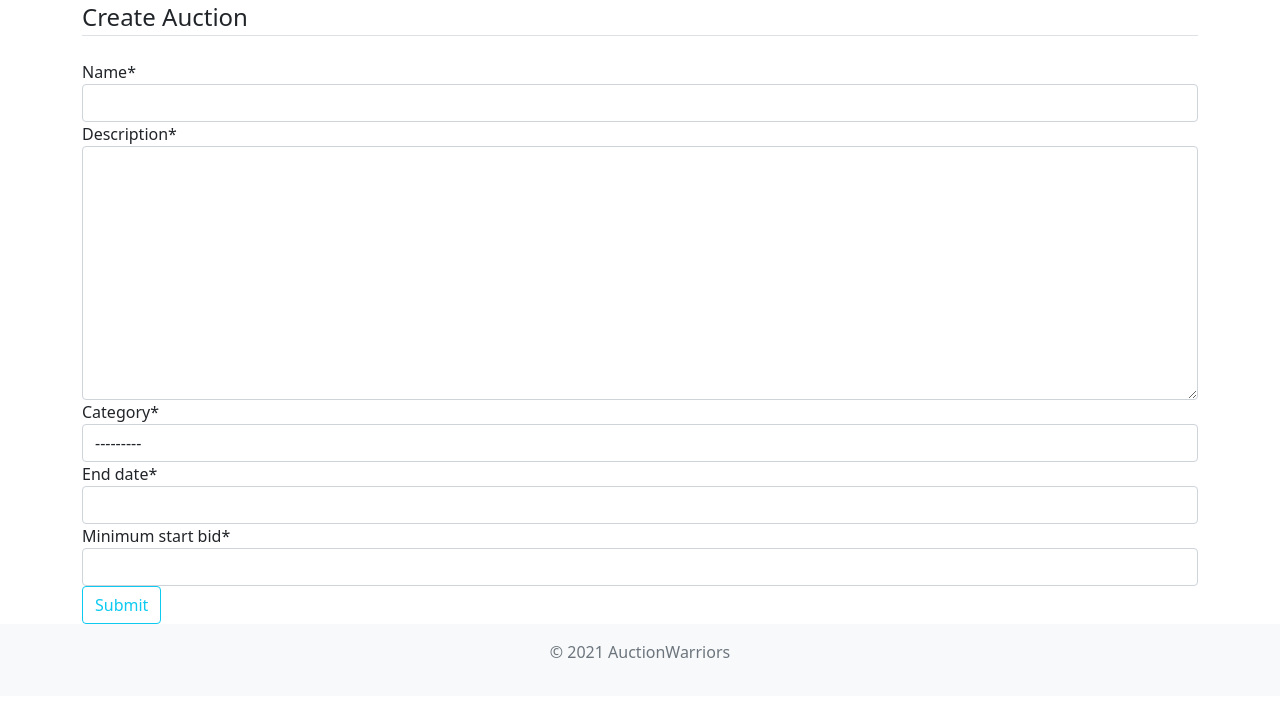
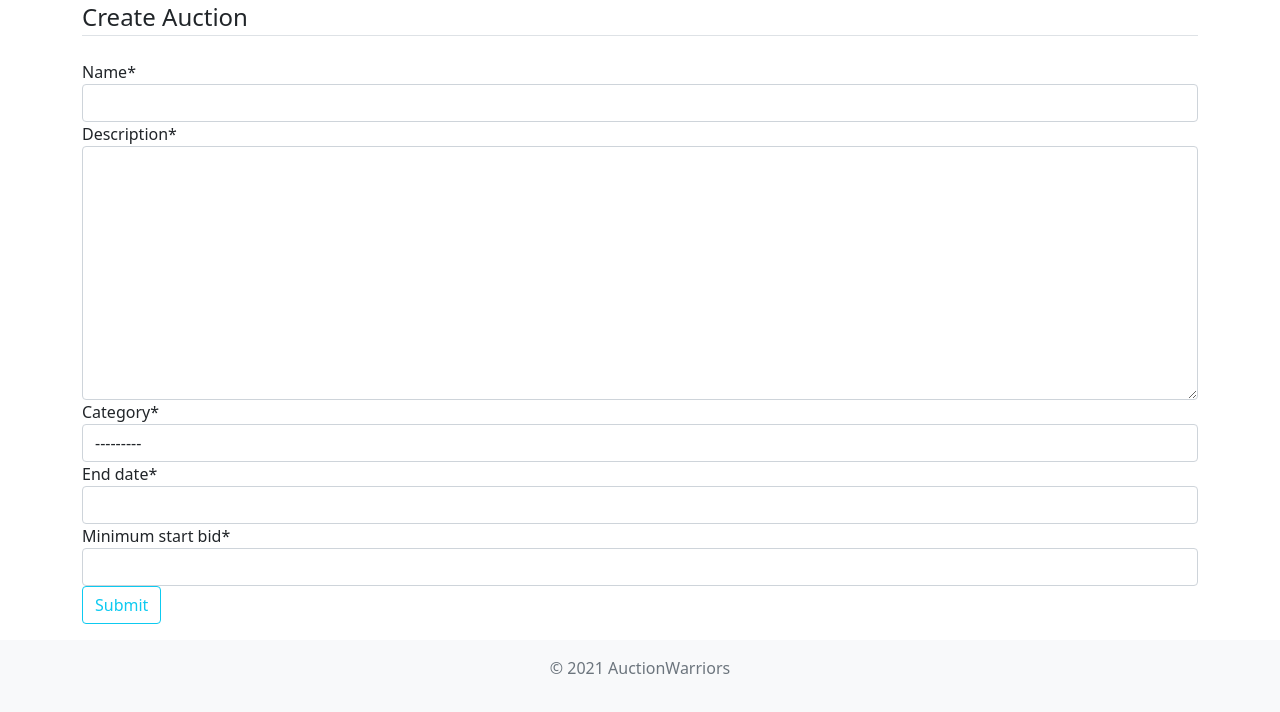
Before and after one commit to Auction-Wariors/old-stuff, a Django app: page /auctions/create/ in a window 1280 px wide. Shown: the part 98-810 px from the top of the page. Before the commit the page ends 756 px from the top, so only its background shows below. Run offline with Django 3.2, Linux system fonts and the light colour scheme; the visitor is signed in with stand-in values (Sample User, id 1); data that the repository does not hold is empty; some libraries are stand-ins or nearby versions.

Commit message:
Footer fix

```diff
--- a/app/templates/base/base.html
+++ b/app/templates/base/base.html
@@ -13,8 +13,8 @@
         >
         {% block title %}<title>Auction Warriors</title>{% endblock %}
     </head>
-    <body class="d-flex flex-column h-100">
-        <main class="flex-shrink-0">
+    <body class="d-flex flex-column min-vh-100">
+        <main class="flex-shrink-0 mb-3">
             <div class="container">
                 <nav class="d-flex flex-wrap align-items-center justify-content-center justify-content-md-between py-3 mb-4 border-bottom">
                     <ul class="nav col-12 col-md-auto mb-2 justify-content-start mb-md-0">
```
